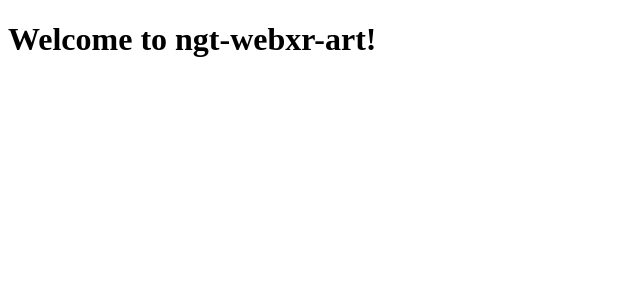
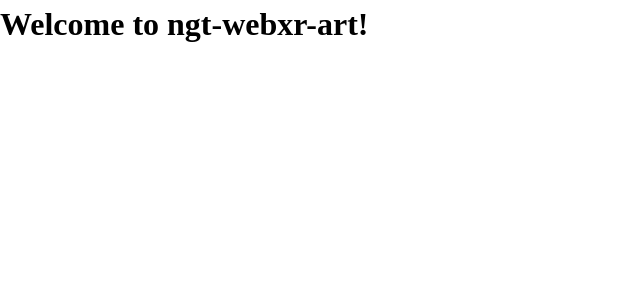
Before and after one commit to nartc/ngt-web-art-sample, an Angular app: page / in a window 1280 px wide. Shown: the top 300 px of the page, without its empty margins (0-640 px from the left). Built offline with nearby package versions, Linux system fonts and the light colour scheme.

Commit message:
css reset

```diff
--- a/src/app/app.component.ts
+++ b/src/app/app.component.ts
@@ -10,7 +10,11 @@
 
 		<router-outlet />
 	`,
-	styles: [],
+	styles: `
+		:host {
+			isolation: isolate;
+		}
+	`,
 })
 export class AppComponent {
 	title = 'ngt-webxr-art'
--- a/src/index.html
+++ b/src/index.html
@@ -8,6 +8,6 @@
 		<link rel="icon" type="image/x-icon" href="favicon.ico" />
 	</head>
 	<body>
-		<app-root></app-root>
+		<app-root />
 	</body>
 </html>
--- a/src/styles.css
+++ b/src/styles.css
@@ -1 +1,30 @@
 /* You can add global styles to this file, and also import other style files */
+/*
+  Josh's Custom CSS Reset
+  https://www.joshwcomeau.com/css/custom-css-reset/
+*/
+*, *::before, *::after {
+    box-sizing: border-box;
+}
+
+* {
+    margin: 0;
+}
+
+body {
+    line-height: 1.5;
+    -webkit-font-smoothing: antialiased;
+}
+
+img, picture, video, canvas, svg {
+    display: block;
+    max-width: 100%;
+}
+
+input, button, textarea, select {
+    font: inherit;
+}
+
+p, h1, h2, h3, h4, h5, h6 {
+    overflow-wrap: break-word;
+}
```
